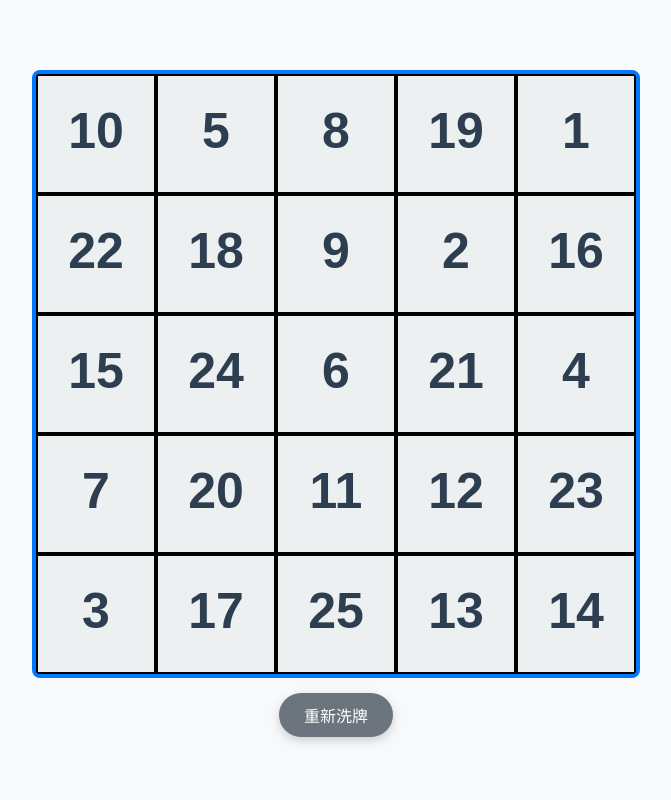
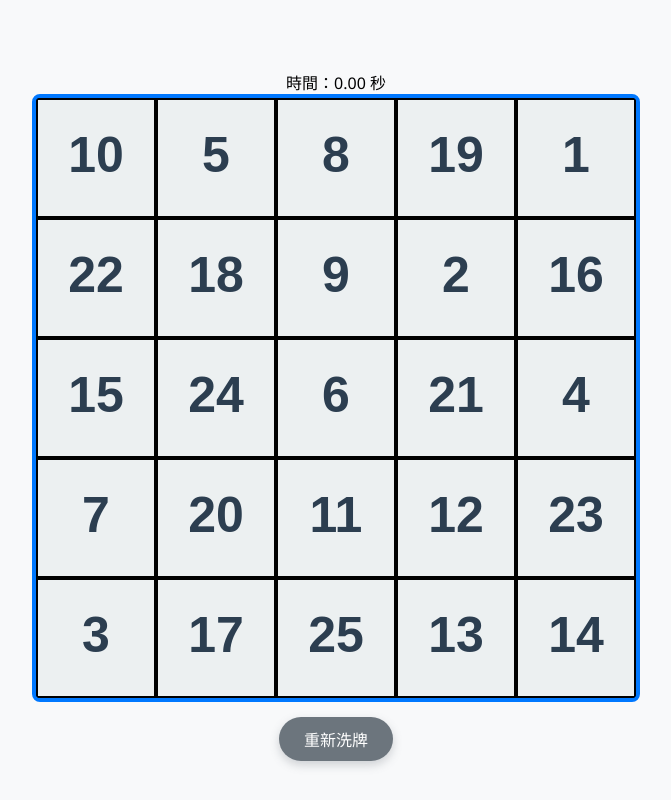
Before and after one commit to 10855051jack-cell/cs, a plain HTML site: page index.html in a window 1280 px wide. Both pictures are taken after a click on the button "開始遊戲". Shown: the whole page, without its empty margins (304-975 px from the left). Drawn offline with Linux system fonts and the light colour scheme.

Commit message:
Update index.html

```diff
--- a/index.html
+++ b/index.html
@@ -17,8 +17,11 @@
             <button class="btn" onclick="startGame()">開始遊戲</button>
         </div>
 
-       <div class="game-area" style="display: none;">
+    <div class="game-area" style="display: none;">
+    <div id="timer-display">時間：0.00 秒</div>
+
     <canvas id="pygame-canvas" width="600" height="600"></canvas>
+
     <button class="btn btn-secondary" onclick="resetGame()" style="margin-top: 15px; font-size: 16px; padding: 10px 25px;">重新洗牌</button>
 </div>
         <div id="game-over-screen" style="display: none;">
```
